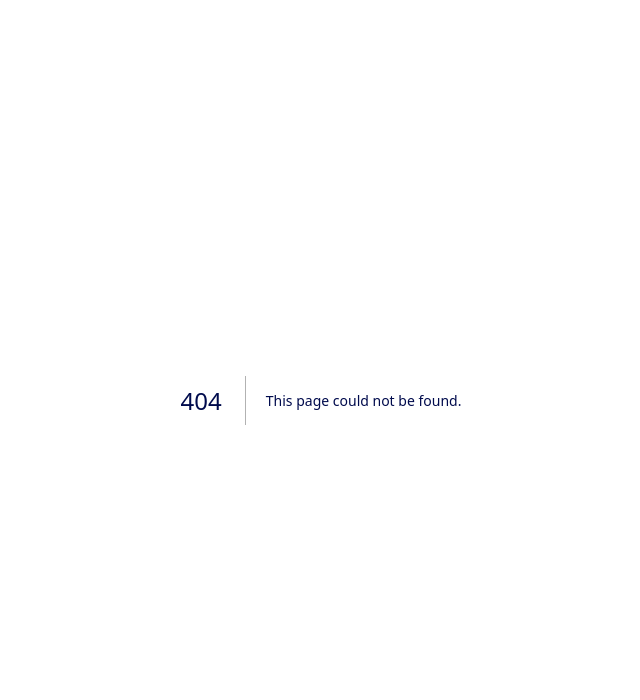
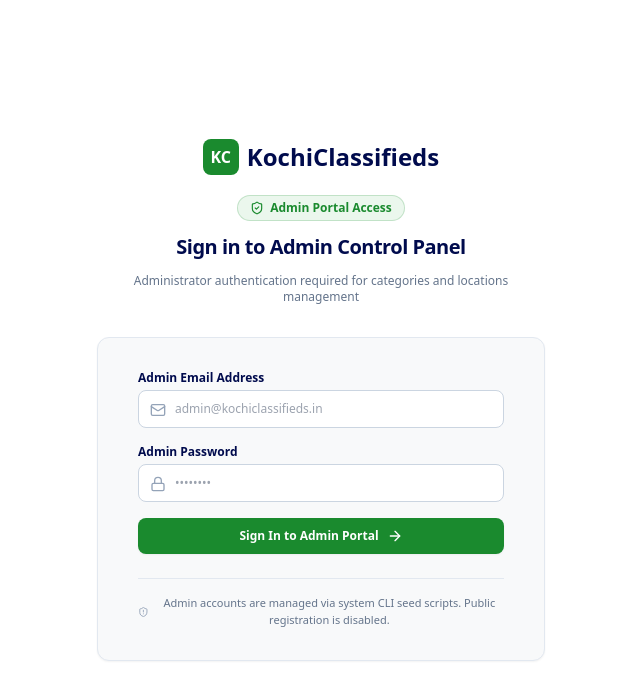
Before and after one commit to IsacSmile/kochi-classifieds-mains, a Next.js app: page /admin/login in a window 1280 px wide. Before the commit this address had no page. Shown: the top 700 px of the page, without its empty margins (319-959 px from the left). Built offline with nearby package versions, Linux system fonts and the light colour scheme; no server answers.

Commit message:
feat: add dedicated admin login page at /admin/login and update middleware redirects

```diff
--- a/src/app/admin/layout.tsx
+++ b/src/app/admin/layout.tsx
@@ -11,6 +11,10 @@ export default function AdminLayout({ children }: { children: React.ReactNode })
 
   const user = session?.user;
   const isAdminUser = user?.role === "admin";
+
+  if (pathname === "/admin/login") {
+    return <>{children}</>;
+  }
 
   if (status === "loading") {
     return (
@@ -83,7 +87,7 @@ export default function AdminLayout({ children }: { children: React.ReactNode })
                 </span>
 
                 <button
-                  onClick={() => signOut({ callbackUrl: "/login" })}
+                  onClick={() => signOut({ callbackUrl: "/admin/login" })}
                   className="flex items-center gap-1 text-[11px] font-medium text-slate-500 hover:text-rose-600 transition-colors"
                   title="Sign Out"
                 >
@@ -94,7 +98,7 @@ export default function AdminLayout({ children }: { children: React.ReactNode })
             </div>
           ) : (
             <Link
-              href="/login"
+              href="/admin/login"
               className="flex items-center justify-center gap-2 w-full py-2 bg-brand-green hover:bg-brand-green-hover text-white rounded-lg text-xs font-semibold shadow-sm transition-colors"
             >
               <User className="w-3.5 h-3.5" />
@@ -146,7 +150,7 @@ export default function AdminLayout({ children }: { children: React.ReactNode })
               </p>
               <div className="flex items-center justify-center gap-3">
                 <Link
-                  href="/login"
+                  href="/admin/login"
                   className="px-4 py-2 bg-brand-green hover:bg-brand-green-hover text-white font-semibold rounded-lg text-xs transition-colors shadow-sm"
                 >
                   Sign in as Admin
--- /dev/null
+++ b/src/app/admin/login/page.tsx
@@ -0,0 +1,160 @@
+"use client";
+
+import { useState, Suspense } from "react";
+import Link from "next/link";
+import { useRouter, useSearchParams } from "next/navigation";
+import { signIn, signOut, getSession } from "next-auth/react";
+import { ShieldCheck, Mail, Lock, AlertCircle, ArrowRight, ShieldAlert } from "lucide-react";
+
+function AdminLoginForm() {
+  const router = useRouter();
+  const searchParams = useSearchParams();
+  const callbackUrl = searchParams.get("callbackUrl") || "/admin/categories";
+  const urlError = searchParams.get("error");
+
+  const [email, setEmail] = useState("");
+  const [password, setPassword] = useState("");
+  const [loading, setLoading] = useState(false);
+  const [error, setError] = useState<string | null>(
+    urlError === "AccessDeniedAdminOnly"
+      ? "Access restricted: Only administrator accounts can access /admin routes."
+      : null
+  );
+
+  const handleSubmit = async (e: React.FormEvent) => {
+    e.preventDefault();
+    setLoading(true);
+    setError(null);
+
+    try {
+      const result = await signIn("credentials", {
+        redirect: false,
+        email,
+        password,
+      });
+
+      if (result?.error) {
+        setError(result.error);
+        setLoading(false);
+      } else {
+        // Fetch current session to verify role is admin
+        const session = await getSession();
+        if (session?.user?.role !== "admin") {
+          await signOut({ redirect: false });
+          setError("Access denied: Only administrator accounts (role=admin) can access the admin portal.");
+          setLoading(false);
+        } else {
+          router.push(callbackUrl);
+          router.refresh();
+        }
+      }
+    } catch (err: any) {
+      setError(err.message || "An unexpected error occurred. Please try again.");
+      setLoading(false);
+    }
+  };
+
+  return (
+    <div className="bg-brand-card py-8 px-6 shadow-sm border border-slate-200 rounded-xl sm:px-10 space-y-6">
+      {error && (
+        <div className="p-3.5 bg-rose-50 border border-rose-200 rounded-lg text-rose-700 text-xs flex items-start gap-2.5">
+          <AlertCircle className="w-4 h-4 shrink-0 text-rose-600 mt-0.5" />
+          <span>{error}</span>
+        </div>
+      )}
+
+      <form onSubmit={handleSubmit} className="space-y-4 text-xs">
+        <div>
+          <label className="block font-bold text-brand-navy mb-1">
+            Admin Email Address
+          </label>
+          <div className="relative">
+            <input
+              type="email"
+              required
+              value={email}
+              onChange={(e) => setEmail(e.target.value)}
+              placeholder="admin@kochiclassifieds.in"
+              className="w-full pl-9 pr-3 py-2.5 border border-slate-300 rounded-lg focus:outline-none focus:ring-2 focus:ring-brand-green text-xs"
+            />
+            <Mail className="w-4 h-4 text-slate-400 absolute left-3 top-3" />
+          </div>
+        </div>
+
+        <div>
+          <label className="block font-bold text-brand-navy mb-1">
+            Admin Password
+          </label>
+          <div className="relative">
+            <input
+              type="password"
+              required
+              value={password}
+              onChange={(e) => setPassword(e.target.value)}
+              placeholder="••••••••"
+              className="w-full pl-9 pr-3 py-2.5 border border-slate-300 rounded-lg focus:outline-none focus:ring-2 focus:ring-brand-green text-xs"
+            />
+            <Lock className="w-4 h-4 text-slate-400 absolute left-3 top-3" />
+          </div>
+        </div>
+
+        <button
+          type="submit"
+          disabled={loading}
+          className="w-full py-2.5 bg-brand-green hover:bg-brand-green-hover text-white font-semibold rounded-lg shadow-sm transition-colors text-xs flex items-center justify-center gap-2"
+        >
+          {loading ? (
+            "Authenticating Admin..."
+          ) : (
+            <>
+              <span>Sign In to Admin Portal</span>
+              <ArrowRight className="w-4 h-4" />
+            </>
+          )}
+        </button>
+      </form>
+
+      <div className="pt-4 border-t border-slate-200 text-center">
+        <p className="text-[11px] text-slate-500 flex items-center justify-center gap-1.5">
+          <ShieldAlert className="w-3.5 h-3.5 text-slate-400" />
+          <span>Admin accounts are managed via system CLI seed scripts. Public registration is disabled.</span>
+        </p>
+      </div>
+    </div>
+  );
+}
+
+export default function AdminLoginPage() {
+  return (
+    <div className="min-h-screen bg-white text-brand-navy flex flex-col justify-center py-12 px-4 sm:px-6 lg:px-8">
+      <div className="sm:mx-auto sm:w-full sm:max-w-md text-center space-y-3">
+        <Link href="/" className="inline-flex items-center gap-2 text-2xl font-black text-brand-navy">
+          <div className="w-9 h-9 rounded-lg bg-brand-green text-white flex items-center justify-center font-black text-base">
+            KC
+          </div>
+          <span>KochiClassifieds</span>
+        </Link>
+
+        <div className="pt-2">
+          <span className="inline-flex items-center gap-1.5 px-3 py-1 rounded-full text-xs font-semibold bg-brand-green-light text-brand-green border border-brand-green/20">
+            <ShieldCheck className="w-3.5 h-3.5 text-brand-green" />
+            Admin Portal Access
+          </span>
+        </div>
+
+        <h2 className="text-xl font-bold tracking-tight text-brand-navy">
+          Sign in to Admin Control Panel
+        </h2>
+        <p className="text-xs text-slate-500">
+          Administrator authentication required for categories and locations management
+        </p>
+      </div>
+
+      <div className="mt-8 sm:mx-auto sm:w-full sm:max-w-md">
+        <Suspense fallback={<div className="p-8 text-center text-xs text-slate-500">Loading admin login...</div>}>
+          <AdminLoginForm />
+        </Suspense>
+      </div>
+    </div>
+  );
+}
```
Also changed, not shown: src/middleware.ts (+6 -2 lines).
